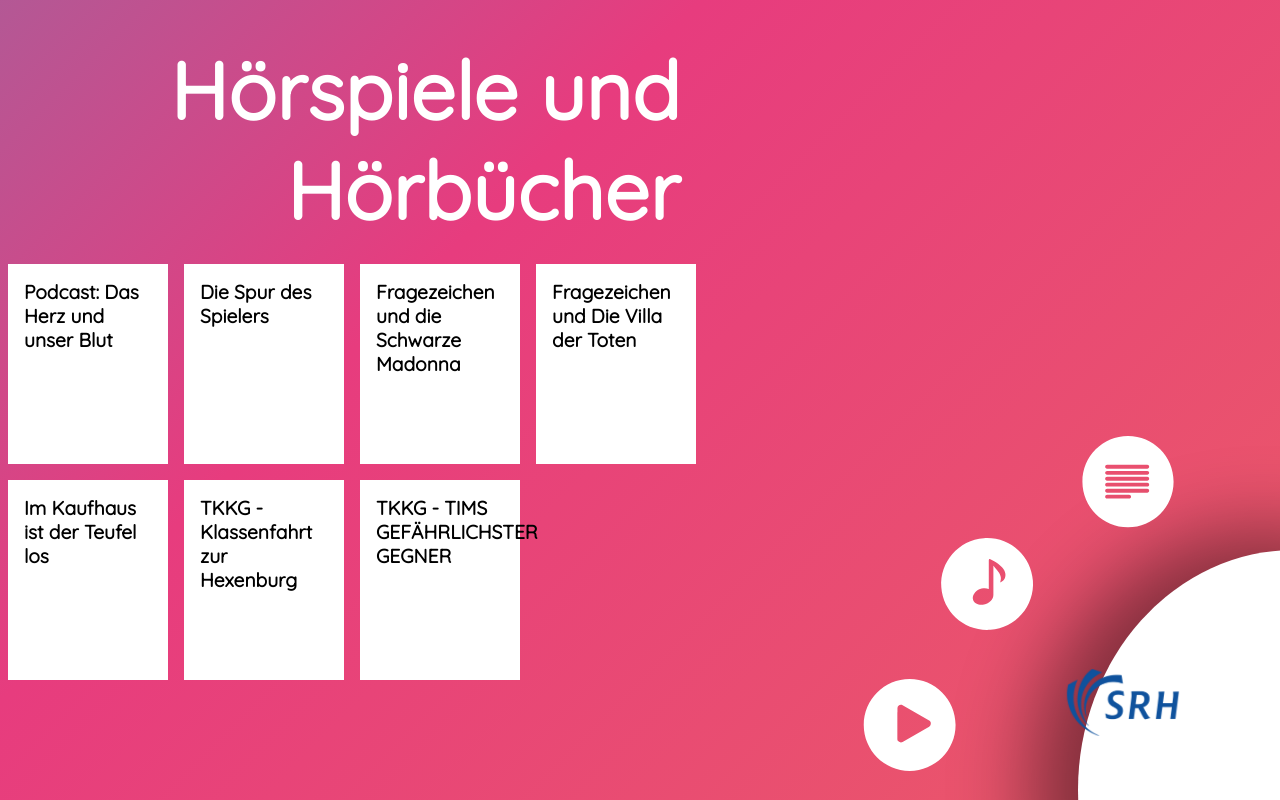
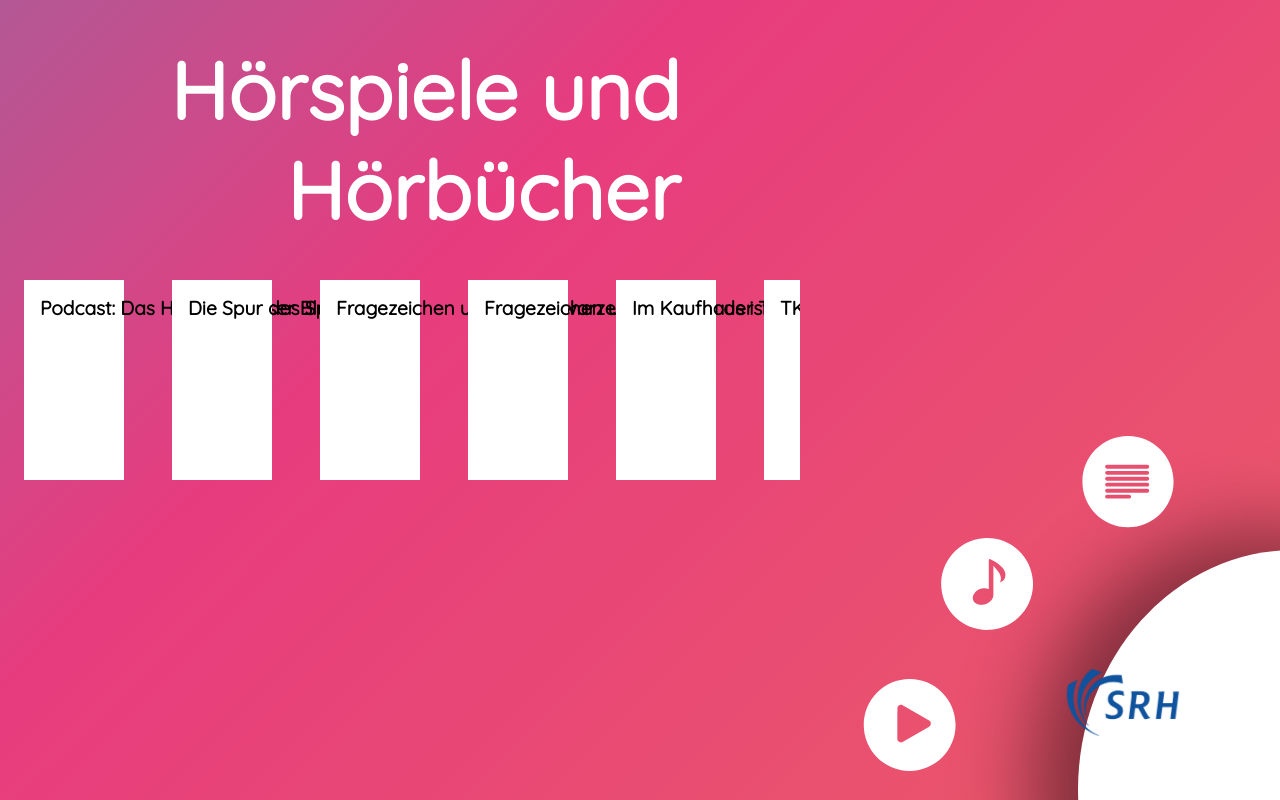
Before and after one commit to Momaritti/gera-srh, an Angular app: page /listen/audio in a window 1280 px wide. Built offline with nearby package versions, Linux system fonts and the light colour scheme; data requests are answered from the project's data file.

Commit message:
added horizontal scrolling to hear component

```diff
--- a/src/app/hear/hear.component.html
+++ b/src/app/hear/hear.component.html
@@ -2,12 +2,14 @@
 <div class="container">
   <div class="listen-view">
     <h1>Hörspiele und Hörbücher</h1>
+    <div class="box-container">
     <ul>
 
       <li *ngFor="let audio of results" [routerLink]="['item', audio.title]">
         <h2>{{audio.title}}</h2>
       </li>
     </ul>
+    </div>
     <router-outlet></router-outlet>
   </div>
 </div>
--- a/src/app/hear/hear.component.sass
+++ b/src/app/hear/hear.component.sass
@@ -12,7 +12,7 @@
     display: inline-block
     position: relative
     float: left
-    width: 14%
+    width: 100px
   ul li h2
     font-size: 1.2rem
     color: #000
@@ -21,5 +21,10 @@
       color: $background-color
 
 .container li
-  width: 20%
   height: 25vh
+
+.box-container
+  white-space: nowrap
+  overflow: auto
+  ul
+    width: 300%
--- a/src/app/watch/watch.component.sass
+++ b/src/app/watch/watch.component.sass
@@ -11,7 +11,6 @@
       color: $background-color
 
 
-
 h2
   color: #000
   font-size: 2rem
```
